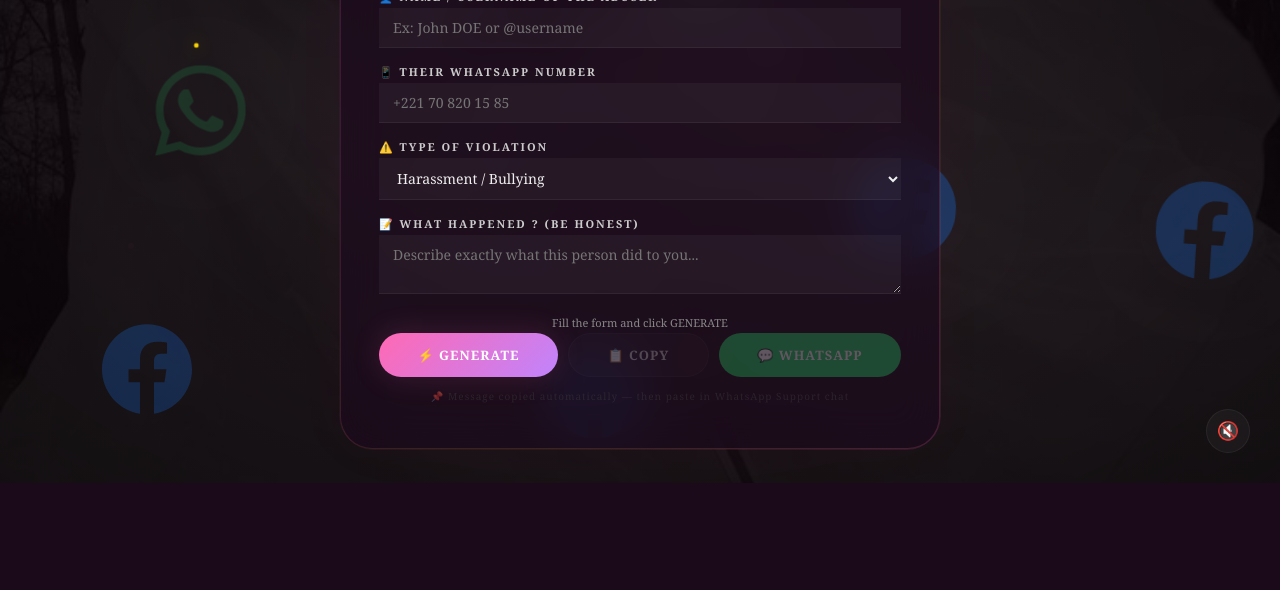
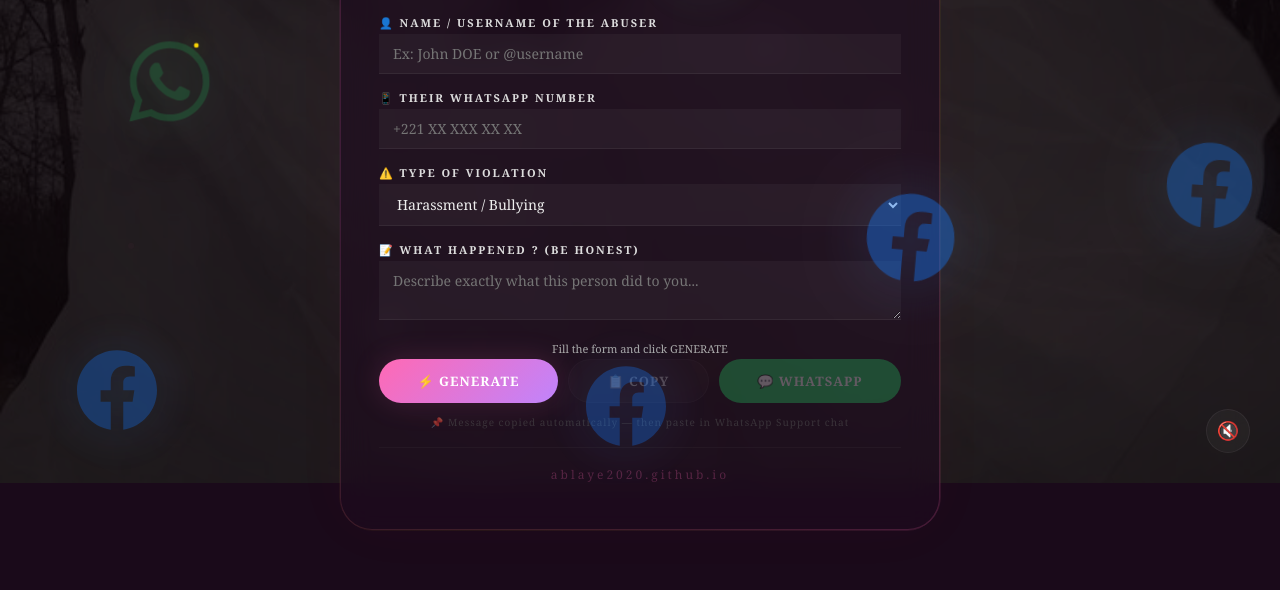
Before and after one commit to ablaye2020/Maria-reporter, a plain HTML site: page index.html in a window 1280 px wide. Shown: the part 317-907 px from the top of the page. Before the commit the page ends 800 px from the top, so only its background shows below. Drawn offline with Linux system fonts and the light colour scheme.

Commit message:
Refactor CSS styles and update HTML structure

```diff
--- a/index.html
+++ b/index.html
@@ -17,13 +17,14 @@
             min-height: 100vh;
             display: flex;
             justify-content: center;
-            align-items: center;
+            align-items: flex-start;
             position: relative;
-            overflow: hidden;
-            padding: 20px;
+            overflow-y: auto;
+            overflow-x: hidden;
+            padding: 40px 20px;
         }
 
-        /* === IMAGE DE FOND === */
+        /* === IMAGE DE FOND (BIEN VISIBLE) === */
         .bg-image {
             position: fixed;
             inset: 0;
@@ -31,7 +32,7 @@
             height: 100%;
             object-fit: cover;
             z-index: 0;
-            opacity: 0.45;
+            opacity: 0.55;
             pointer-events: none;
             filter: brightness(0.6) saturate(1.2);
         }
@@ -40,7 +41,7 @@
             position: fixed;
             inset: 0;
             z-index: 1;
-            background: radial-gradient(ellipse at center, rgba(0,0,0,0.2) 0%, rgba(0,0,0,0.65) 100%);
+            background: radial-gradient(ellipse at center, rgba(0,0,0,0.2) 0%, rgba(0,0,0,0.50) 100%);
             pointer-events: none;
         }
 
@@ -85,57 +86,77 @@
         .particle:nth-child(9) { --tx: 300px; --ty: -350px; animation-delay: 1.8s; left: 80%; top: 15%; }
         .particle:nth-child(10) { --tx: -200px; --ty: 400px; animation-delay: 5.4s; left: 55%; top: 85%; }
 
-        /* === LOGOS FLOTTANTS (TRÈS VISIBLES) === */
+        /* === LOGOS FLOTTANTS (DEVANT AVEC EFFETS LUMINEUX) === */
         .floating-logos {
             position: fixed;
             inset: 0;
-            z-index: 3;
+            z-index: 15;
             pointer-events: none;
             overflow: hidden;
         }
 
         .float-logo {
             position: absolute;
-            opacity: 0.25;
+            opacity: 0.35;
             animation: floatLogo 16s ease-in-out infinite;
-            filter: drop-shadow(0 0 40px rgba(255,255,255,0.08));
+            filter: drop-shadow(0 0 30px rgba(255,255,255,0.15));
         }
 
         .float-logo svg {
-            width: 90px;
-            height: 90px;
+            width: 80px;
+            height: 80px;
         }
 
         .float-logo.whatsapp svg { fill: #25D366; }
         .float-logo.facebook svg { fill: #1877F2; }
 
-        .float-logo:nth-child(1) { top: 5%; left: 3%; animation-delay: 0s; }
-        .float-logo:nth-child(2) { top: 65%; right: 4%; animation-delay: 2.8s; }
-        .float-logo:nth-child(3) { top: 30%; left: 52%; animation-delay: 5.6s; }
-        .float-logo:nth-child(4) { bottom: 8%; left: 8%; animation-delay: 8.4s; }
-        .float-logo:nth-child(5) { top: 10%; right: 12%; animation-delay: 11.2s; }
-        .float-logo:nth-child(6) { bottom: 25%; right: 28%; animation-delay: 2.2s; }
-        .float-logo:nth-child(7) { top: 48%; left: 12%; animation-delay: 4.4s; }
-        .float-logo:nth-child(8) { bottom: 5%; right: 50%; animation-delay: 7s; }
+        .float-logo::after {
+            content: '';
+            position: absolute;
+            inset: -20px;
+            border-radius: 50%;
+            background: radial-gradient(circle, currentColor 0%, transparent 70%);
+            opacity: 0.10;
+            z-index: -1;
+            animation: glowPulse 3s ease-in-out infinite;
+        }
+
+        .float-logo.whatsapp::after { color: #25D366; }
+        .float-logo.facebook::after { color: #1877F2; }
+
+        @keyframes glowPulse {
+            0%, 100% { transform: scale(0.8); opacity: 0.05; }
+            50% { transform: scale(1.5); opacity: 0.20; }
+        }
+
+        .float-logo:nth-child(1) { top: 4%; left: 3%; animation-delay: 0s; }
+        .float-logo:nth-child(2) { top: 60%; right: 4%; animation-delay: 2.8s; }
+        .float-logo:nth-child(3) { top: 28%; left: 52%; animation-delay: 5.6s; }
+        .float-logo:nth-child(4) { bottom: 6%; left: 6%; animation-delay: 8.4s; }
+        .float-logo:nth-child(5) { top: 8%; right: 12%; animation-delay: 11.2s; }
+        .float-logo:nth-child(6) { bottom: 22%; right: 28%; animation-delay: 2.2s; }
+        .float-logo:nth-child(7) { top: 45%; left: 10%; animation-delay: 4.4s; }
+        .float-logo:nth-child(8) { bottom: 4%; right: 48%; animation-delay: 7s; }
 
         @keyframes floatLogo {
-            0%, 100% { transform: translate(0, 0) rotate(0deg) scale(1); opacity: 0.15; }
-            25% { transform: translate(35px, -30px) rotate(6deg) scale(1.15); opacity: 0.35; }
-            50% { transform: translate(-25px, 35px) rotate(-4deg) scale(0.9); opacity: 0.20; }
-            75% { transform: translate(45px, 18px) rotate(5deg) scale(1.08); opacity: 0.30; }
-            100% { transform: translate(0, 0) rotate(0deg) scale(1); opacity: 0.15; }
+            0%, 100% { transform: translate(0, 0) rotate(0deg) scale(1); opacity: 0.20; }
+            25% { transform: translate(35px, -30px) rotate(6deg) scale(1.12); opacity: 0.50; }
+            50% { transform: translate(-25px, 35px) rotate(-4deg) scale(0.92); opacity: 0.30; }
+            75% { transform: translate(45px, 18px) rotate(5deg) scale(1.06); opacity: 0.45; }
+            100% { transform: translate(0, 0) rotate(0deg) scale(1); opacity: 0.20; }
         }
 
         /* === CARTE PRINCIPALE === */
         .scroll-effect {
             position: relative;
             z-index: 10;
-            background: rgba(30, 10, 30, 0.65);
-            backdrop-filter: blur(20px);
+            background: rgba(30, 10, 30, 0.60);
+            backdrop-filter: blur(16px);
             border-radius: 32px;
             padding: 45px 38px;
             max-width: 600px;
             width: 100%;
+            margin: 20px auto;
             border: 1px solid rgba(255, 105, 180, 0.10);
             box-shadow: 0 0 80px rgba(255, 20, 100, 0.04);
             text-align: center;
@@ -147,7 +168,6 @@
             50% { box-shadow: 0 0 100px rgba(255,20,100,0.07); }
         }
 
-        /* === BORDURE LUMINEUSE === */
         .scroll-effect::before {
             content: '';
             position: absolute;
@@ -233,7 +253,7 @@
             text-align: left;
         }
         .form-group label {
-            color: #ccc;
+            color: #ddd;
             font-size: 11px;
             font-weight: 600;
             letter-spacing: 2px;
@@ -343,7 +363,7 @@
         .btn-whatsapp:disabled { opacity: 0.3; cursor: not-allowed; transform: none; }
 
         .status-text {
-            color: #888;
+            color: #aaa;
             font-size: 11px;
             text-align: center;
             margin-top: 8px;
@@ -353,12 +373,12 @@
 
         .footer-note {
             text-align: center;
-            color: #444;
+            color: #555;
             font-size: 10px;
             margin-top: 12px;
             font-family: 'Georgia', serif;
             letter-spacing: 1px;
-            opacity: 0.4;
+            opacity: 0.5;
         }
 
         .toast {
@@ -403,8 +423,25 @@
         .sound-btn:hover { background: rgba(255, 255, 255, 0.08); transform: scale(1.05); }
         .sound-btn.active { color: #ff69b4; border-color: rgba(255, 105, 180, 0.15); }
 
+        .footer-link {
+            text-align: center;
+            margin-top: 18px;
+            padding-top: 14px;
+            border-top: 1px solid rgba(255, 255, 255, 0.03);
+            font-family: 'Georgia', serif;
+        }
+        .footer-link a {
+            color: #ff69b4;
+            text-decoration: none;
+            font-size: 12px;
+            letter-spacing: 3px;
+            transition: 0.3s;
+            opacity: 0.25;
+        }
+        .footer-link a:hover { opacity: 0.6; }
+
         @media (max-width: 600px) {
-            .scroll-effect { padding: 28px 18px; }
+            .scroll-effect { padding: 28px 18px; margin: 10px; }
             .main-title { font-size: 18px; letter-spacing: 1px; }
             .sub-title { font-size: 10px; letter-spacing: 6px; }
             .float-logo svg { width: 50px; height: 50px; }
@@ -439,40 +476,16 @@
         <div class="particle gold"></div>
     </div>
 
-    <!-- === LOGOS FLOTTANTS (WHATSAPP + FACEBOOK) === -->
+    <!-- === LOGOS FLOTTANTS (DEVANT AVEC EFFETS LUMINEUX) === -->
     <div class="floating-logos">
-        <!-- WhatsApp 1 -->
-        <div class="float-logo whatsapp">
-            <svg viewBox="0 0 24 24"><path d="M17.472 14.382c-.297-.149-1.758-.867-2.03-.967-.273-.099-.471-.148-.67.15-.197.297-.767.966-.94 1.164-.173.199-.347.223-.644.075-.297-.15-1.255-.463-2.39-1.475-.883-.788-1.48-1.761-1.653-2.059-.173-.297-.018-.458.13-.606.134-.133.298-.347.446-.52.149-.174.198-.298.298-.497.099-.198.05-.371-.025-.52-.075-.149-.669-1.612-.916-2.207-.242-.579-.487-.5-.669-.51-.173-.008-.371-.01-.57-.01-.198 0-.52.074-.792.372-.272.297-1.04 1.016-1.04 2.479 0 1.462 1.065 2.875 1.213 3.074.149.198 2.096 3.2 5.077 4.487.709.306 1.262.489 1.694.625.712.227 1.36.195 1.871.118.571-.085 1.758-.719 2.006-1.413.248-.694.248-1.289.173-1.413-.074-.124-.272-.198-.57-.347m-5.421 7.403h-.004a9.87 9.87 0 01-5.031-1.378l-.361-.214-3.741.982.998-3.648-.235-.374a9.86 9.86 0 01-1.51-5.26c.001-5.45 4.436-9.884 9.888-9.884 2.64 0 5.122 1.03 6.988 2.898a9.825 9.825 0 012.893 6.994c-.003 5.45-4.437 9.884-9.885 9.884m8.413-18.297A11.815 11.815 0 0012.05 0C5.495 0 .16 5.335.157 11.892c0 2.096.547 4.142 1.588 5.945L.057 24l6.305-1.654a11.882 11.882 0 005.683 1.448h.005c6.554 0 11.89-5.335 11.893-11.893a11.821 11.821 0 00-3.48-8.413z"/></svg>
-        </div>
-        <!-- Facebook 1 -->
-        <div class="float-logo facebook">
-            <svg viewBox="0 0 24 24"><path d="M24 12.073c0-6.627-5.373-12-12-12s-12 5.373-12 12c0 5.99 4.388 10.954 10.125 11.854v-8.385H7.078v-3.47h3.047V9.43c0-3.007 1.792-4.669 4.533-4.669 1.312 0 2.686.235 2.686.235v2.953H15.83c-1.491 0-1.956.925-1.956 1.874v2.25h3.328l-.532 3.47h-2.796v8.385C19.612 23.027 24 18.062 24 12.073z"/></svg>
-        </div>
-        <!-- WhatsApp 2 -->
-        <div class="float-logo whatsapp">
-            <svg viewBox="0 0 24 24"><path d="M17.472 14.382c-.297-.149-1.758-.867-2.03-.967-.273-.099-.471-.148-.67.15-.197.297-.767.966-.94 1.164-.173.199-.347.223-.644.075-.297-.15-1.255-.463-2.39-1.475-.883-.788-1.48-1.761-1.653-2.059-.173-.297-.018-.458.13-.606.134-.133.298-.347.446-.52.149-.174.198-.298.298-.497.099-.198.05-.371-.025-.52-.075-.149-.669-1.612-.916-2.207-.242-.579-.487-.5-.669-.51-.173-.008-.371-.01-.57-.01-.198 0-.52.074-.792.372-.272.297-1.04 1.016-1.04 2.479 0 1.462 1.065 2.875 1.213 3.074.149.198 2.096 3.2 5.077 4.487.709.306 1.262.489 1.694.625.712.227 1.36.195 1.871.118.571-.085 1.758-.719 2.006-1.413.248-.694.248-1.289.173-1.413-.074-.124-.272-.198-.57-.347m-5.421 7.403h-.004a9.87 9.87 0 01-5.031-1.378l-.361-.214-3.741.982.998-3.648-.235-.374a9.86 9.86 0 01-1.51-5.26c.001-5.45 4.436-9.884 9.888-9.884 2.64 0 5.122 1.03 6.988 2.898a9.825 9.825 0 012.893 6.994c-.003 5.45-4.437 9.884-9.885 9.884m8.413-18.297A11.815 11.815 0 0012.05 0C5.495 0 .16 5.335.157 11.892c0 2.096.547 4.142 1.588 5.945L.057 24l6.305-1.654a11.882 11.882 0 005.683 1.448h.005c6.554 0 11.89-5.335 11.893-11.893a11.821 11.821 0 00-3.48-8.413z"/></svg>
-        </div>
-        <!-- Facebook 2 -->
-        <div class="float-logo facebook">
-            <svg viewBox="0 0 24 24"><path d="M24 12.073c0-6.627-5.373-12-12-12s-12 5.373-12 12c0 5.99 4.388 10.954 10.125 11.854v-8.385H7.078v-3.47h3.047V9.43c0-3.007 1.792-4.669 4.533-4.669 1.312 0 2.686.235 2.686.235v2.953H15.83c-1.491 0-1.956.925-1.956 1.874v2.25h3.328l-.532 3.47h-2.796v8.385C19.612 23.027 24 18.062 24 12.073z"/></svg>
-        </div>
-        <!-- WhatsApp 3 -->
-        <div class="float-logo whatsapp">
-            <svg viewBox="0 0 24 24"><path d="M17.472 14.382c-.297-.149-1.758-.867-2.03-.967-.273-.099-.471-.148-.67.15-.197.297-.767.966-.94 1.164-.173.199-.347.223-.644.075-.297-.15-1.255-.463-2.39-1.475-.883-.788-1.48-1.761-1.653-2.059-.173-.297-.018-.458.13-.606.134-.133.298-.347.446-.52.149-.174.198-.298.298-.497.099-.198.05-.371-.025-.52-.075-.149-.669-1.612-.916-2.207-.242-.579-.487-.5-.669-.51-.173-.008-.371-.01-.57-.01-.198 0-.52.074-.792.372-.272.297-1.04 1.016-1.04 2.479 0 1.462 1.065 2.875 1.213 3.074.149.198 2.096 3.2 5.077 4.487.709.306 1.262.489 1.694.625.712.227 1.36.195 1.871.118.571-.085 1.758-.719 2.006-1.413.248-.694.248-1.289.173-1.413-.074-.124-.272-.198-.57-.347m-5.421 7.403h-.004a9.87 9.87 0 01-5.031-1.378l-.361-.214-3.741.982.998-3.648-.235-.374a9.86 9.86 0 01-1.51-5.26c.001-5.45 4.436-9.884 9.888-9.884 2.64 0 5.122 1.03 6.988 2.898a9.825 9.825 0 012.893 6.994c-.003 5.45-4.437 9.884-9.885 9.884m8.413-18.297A11.815 11.815 0 0012.05 0C5.495 0 .16 5.335.157 11.892c0 2.096.547 4.142 1.588 5.945L.057 24l6.305-1.654a11.882 11.882 0 005.683 1.448h.005c6.554 0 11.89-5.335 11.893-11.893a11.821 11.821 0 00-3.48-8.413z"/></svg>
-        </div>
-        <!-- Facebook 3 -->
-        <div class="float-logo facebook">
-            <svg viewBox="0 0 24 24"><path d="M24 12.073c0-6.627-5.373-12-12-12s-12 5.373-12 12c0 5.99 4.388 10.954 10.125 11.854v-8.385H7.078v-3.47h3.047V9.43c0-3.007 1.792-4.669 4.533-4.669 1.312 0 2.686.235 2.686.235v2.953H15.83c-1.491 0-1.956.925-1.956 1.874v2.25h3.328l-.532 3.47h-2.796v8.385C19.612 23.027 24 18.062 24 12.073z"/></svg>
-        </div>
-        <!-- WhatsApp 4 -->
-        <div class="float-logo whatsapp">
-            <svg viewBox="0 0 24 24"><path d="M17.472 14.382c-.297-.149-1.758-.867-2.03-.967-.273-.099-.471-.148-.67.15-.197.297-.767.966-.94 1.164-.173.199-.347.223-.644.075-.297-.15-1.255-.463-2.39-1.475-.883-.788-1.48-1.761-1.653-2.059-.173-.297-.018-.458.13-.606.134-.133.298-.347.446-.52.149-.174.198-.298.298-.497.099-.198.05-.371-.025-.52-.075-.149-.669-1.612-.916-2.207-.242-.579-.487-.5-.669-.51-.173-.008-.371-.01-.57-.01-.198 0-.52.074-.792.372-.272.297-1.04 1.016-1.04 2.479 0 1.462 1.065 2.875 1.213 3.074.149.198 2.096 3.2 5.077 4.487.709.306 1.262.489 1.694.625.712.227 1.36.195 1.871.118.571-.085 1.758-.719 2.006-1.413.248-.694.248-1.289.173-1.413-.074-.124-.272-.198-.57-.347m-5.421 7.403h-.004a9.87 9.87 0 01-5.031-1.378l-.361-.214-3.741.982.998-3.648-.235-.374a9.86 9.86 0 01-1.51-5.26c.001-5.45 4.436-9.884 9.888-9.884 2.64 0 5.122 1.03 6.988 2.898a9.825 9.825 0 012.893 6.994c-.003 5.45-4.437 9.884-9.885 9.884m8.413-18.297A11.815 11.815 0 0012.05 0C5.495 0 .16 5.335.157 11.892c0 2.096.547 4.142 1.588 5.945L.057 24l6.305-1.654a11.882 11.882 0 005.683 1.448h.005c6.554 0 11.89-5.335 11.893-11.893a11.821 11.821 0 00-3.48-8.413z"/></svg>
-        </div>
-        <!-- Facebook 4 -->
-        <div class="float-logo facebook">
-            <svg viewBox="0 0 24 24"><path d="M24 12.073c0-6.627-5.373-12-12-12s-12 5.373-12 12c0 5.99 4.388 10.954 10.125 11.854v-8.385H7.078v-3.47h3.047V9.43c0-3.007 1.792-4.669 4.533-4.669 1.312 0 2.686.235 2.686.235v2.953H15.83c-1.491 0-1.956.925-1.956 1.874v2.25h3.328l-.532 3.47h-2.796v8.385C19.612 23.027 24 18.062 24 12.073z"/></svg>
-        </div>
+        <div class="float-logo whatsapp"><svg viewBox="0 0 24 24"><path d="M17.472 14.382c-.297-.149-1.758-.867-2.03-.967-.273-.099-.471-.148-.67.15-.197.297-.767.966-.94 1.164-.173.199-.347.223-.644.075-.297-.15-1.255-.463-2.39-1.475-.883-.788-1.48-1.761-1.653-2.059-.173-.297-.018-.458.13-.606.134-.133.298-.347.446-.52.149-.174.198-.298.298-.497.099-.198.05-.371-.025-.52-.075-.149-.669-1.612-.916-2.207-.242-.579-.487-.5-.669-.51-.173-.008-.371-.01-.57-.01-.198 0-.52.074-.792.372-.272.297-1.04 1.016-1.04 2.479 0 1.462 1.065 2.875 1.213 3.074.149.198 2.096 3.2 5.077 4.487.709.306 1.262.489 1.694.625.712.227 1.36.195 1.871.118.571-.085 1.758-.719 2.006-1.413.248-.694.248-1.289.173-1.413-.074-.124-.272-.198-.57-.347m-5.421 7.403h-.004a9.87 9.87 0 01-5.031-1.378l-.361-.214-3.741.982.998-3.648-.235-.374a9.86 9.86 0 01-1.51-5.26c.001-5.45 4.436-9.884 9.888-9.884 2.64 0 5.122 1.03 6.988 2.898a9.825 9.825 0 012.893 6.994c-.003 5.45-4.437 9.884-9.885 9.884m8.413-18.297A11.815 11.815 0 0012.05 0C5.495 0 .16 5.335.157 11.892c0 2.096.547 4.142 1.588 5.945L.057 24l6.305-1.654a11.882 11.882 0 005.683 1.448h.005c6.554 0 11.89-5.335 11.893-11.893a11.821 11.821 0 00-3.48-8.413z"/></svg></div>
+        <div class="float-logo facebook"><svg viewBox="0 0 24 24"><path d="M24 12.073c0-6.627-5.373-12-12-12s-12 5.373-12 12c0 5.99 4.388 10.954 10.125 11.854v-8.385H7.078v-3.47h3.047V9.43c0-3.007 1.792-4.669 4.533-4.669 1.312 0 2.686.235 2.686.235v2.953H15.83c-1.491 0-1.956.925-1.956 1.874v2.25h3.328l-.532 3.47h-2.796v8.385C19.612 23.027 24 18.062 24 12.073z"/></svg></div>
+        <div class="float-logo whatsapp"><svg viewBox="0 0 24 24"><path d="M17.472 14.382c-.297-.149-1.758-.867-2.03-.967-.273-.099-.471-.148-.67.15-.197.297-.767.966-.94 1.164-.173.199-.347.223-.644.075-.297-.15-1.255-.463-2.39-1.475-.883-.788-1.48-1.761-1.653-2.059-.173-.297-.018-.458.13-.606.134-.133.298-.347.446-.52.149-.174.198-.298.298-.497.099-.198.05-.371-.025-.52-.075-.149-.669-1.612-.916-2.207-.242-.579-.487-.5-.669-.51-.173-.008-.371-.01-.57-.01-.198 0-.52.074-.792.372-.272.297-1.04 1.016-1.04 2.479 0 1.462 1.065 2.875 1.213 3.074.149.198 2.096 3.2 5.077 4.487.709.306 1.262.489 1.694.625.712.227 1.36.195 1.871.118.571-.085 1.758-.719 2.006-1.413.248-.694.248-1.289.173-1.413-.074-.124-.272-.198-.57-.347m-5.421 7.403h-.004a9.87 9.87 0 01-5.031-1.378l-.361-.214-3.741.982.998-3.648-.235-.374a9.86 9.86 0 01-1.51-5.26c.001-5.45 4.436-9.884 9.888-9.884 2.64 0 5.122 1.03 6.988 2.898a9.825 9.825 0 012.893 6.994c-.003 5.45-4.437 9.884-9.885 9.884m8.413-18.297A11.815 11.815 0 0012.05 0C5.495 0 .16 5.335.157 11.892c0 2.096.547 4.142 1.588 5.945L.057 24l6.305-1.654a11.882 11.882 0 005.683 1.448h.005c6.554 0 11.89-5.335 11.893-11.893a11.821 11.821 0 00-3.48-8.413z"/></svg></div>
+        <div class="float-logo facebook"><svg viewBox="0 0 24 24"><path d="M24 12.073c0-6.627-5.373-12-12-12s-12 5.373-12 12c0 5.99 4.388 10.954 10.125 11.854v-8.385H7.078v-3.47h3.047V9.43c0-3.007 1.792-4.669 4.533-4.669 1.312 0 2.686.235 2.686.235v2.953H15.83c-1.491 0-1.956.925-1.956 1.874v2.25h3.328l-.532 3.47h-2.796v8.385C19.612 23.027 24 18.062 24 12.073z"/></svg></div>
+        <div class="float-logo whatsapp"><svg viewBox="0 0 24 24"><path d="M17.472 14.382c-.297-.149-1.758-.867-2.03-.967-.273-.099-.471-.148-.67.15-.197.297-.767.966-.94 1.164-.173.199-.347.223-.644.075-.297-.15-1.255-.463-2.39-1.475-.883-.788-1.48-1.761-1.653-2.059-.173-.297-.018-.458.13-.606.134-.133.298-.347.446-.52.149-.174.198-.298.298-.497.099-.198.05-.371-.025-.52-.075-.149-.669-1.612-.916-2.207-.242-.579-.487-.5-.669-.51-.173-.008-.371-.01-.57-.01-.198 0-.52.074-.792.372-.272.297-1.04 1.016-1.04 2.479 0 1.462 1.065 2.875 1.213 3.074.149.198 2.096 3.2 5.077 4.487.709.306 1.262.489 1.694.625.712.227 1.36.195 1.871.118.571-.085 1.758-.719 2.006-1.413.248-.694.248-1.289.173-1.413-.074-.124-.272-.198-.57-.347m-5.421 7.403h-.004a9.87 9.87 0 01-5.031-1.378l-.361-.214-3.741.982.998-3.648-.235-.374a9.86 9.86 0 01-1.51-5.26c.001-5.45 4.436-9.884 9.888-9.884 2.64 0 5.122 1.03 6.988 2.898a9.825 9.825 0 012.893 6.994c-.003 5.45-4.437 9.884-9.885 9.884m8.413-18.297A11.815 11.815 0 0012.05 0C5.495 0 .16 5.335.157 11.892c0 2.096.547 4.142 1.588 5.945L.057 24l6.305-1.654a11.882 11.882 0 005.683 1.448h.005c6.554 0 11.89-5.335 11.893-11.893a11.821 11.821 0 00-3.48-8.413z"/></svg></div>
+        <div class="float-logo facebook"><svg viewBox="0 0 24 24"><path d="M24 12.073c0-6.627-5.373-12-12-12s-12 5.373-12 12c0 5.99 4.388 10.954 10.125 11.854v-8.385H7.078v-3.47h3.047V9.43c0-3.007 1.792-4.669 4.533-4.669 1.312 0 2.686.235 2.686.235v2.953H15.83c-1.491 0-1.956.925-1.956 1.874v2.25h3.328l-.532 3.47h-2.796v8.385C19.612 23.027 24 18.062 24 12.073z"/></svg></div>
+        <div class="float-logo whatsapp"><svg viewBox="0 0 24 24"><path d="M17.472 14.382c-.297-.149-1.758-.867-2.03-.967-.273-.099-.471-.148-.67.15-.197.297-.767.966-.94 1.164-.173.199-.347.223-.644.075-.297-.15-1.255-.463-2.39-1.475-.883-.788-1.48-1.761-1.653-2.059-.173-.297-.018-.458.13-.606.134-.133.298-.347.446-.52.149-.174.198-.298.298-.497.099-.198.05-.371-.025-.52-.075-.149-.669-1.612-.916-2.207-.242-.579-.487-.5-.669-.51-.173-.008-.371-.01-.57-.01-.198 0-.52.074-.792.372-.272.297-1.04 1.016-1.04 2.479 0 1.462 1.065 2.875 1.213 3.074.149.198 2.096 3.2 5.077 4.487.709.306 1.262.489 1.694.625.712.227 1.36.195 1.871.118.571-.085 1.758-.719 2.006-1.413.248-.694.248-1.289.173-1.413-.074-.124-.272-.198-.57-.347m-5.421 7.403h-.004a9.87 9.87 0 01-5.031-1.378l-.361-.214-3.741.982.998-3.648-.235-.374a9.86 9.86 0 01-1.51-5.26c.001-5.45 4.436-9.884 9.888-9.884 2.64 0 5.122 1.03 6.988 2.898a9.825 9.825 0 012.893 6.994c-.003 5.45-4.437 9.884-9.885 9.884m8.413-18.297A11.815 11.815 0 0012.05 0C5.495 0 .16 5.335.157 11.892c0 2.096.547 4.142 1.588 5.945L.057 24l6.305-1.654a11.882 11.882 0 005.683 1.448h.005c6.554 0 11.89-5.335 11.893-11.893a11.821 11.821 0 00-3.48-8.413z"/></svg></div>
+        <div class="float-logo facebook"><svg viewBox="0 0 24 24"><path d="M24 12.073c0-6.627-5.373-12-12-12s-12 5.373-12 12c0 5.99 4.388 10.954 10.125 11.854v-8.385H7.078v-3.47h3.047V9.43c0-3.007 1.792-4.669 4.533-4.669 1.312 0 2.686.235 2.686.235v2.953H15.83c-1.491 0-1.956.925-1.956 1.874v2.25h3.328l-.532 3.47h-2.796v8.385C19.612 23.027 24 18.062 24 12.073z"/></svg></div>
     </div>
 
     <!-- === MUSIQUE === -->
@@ -503,7 +516,7 @@
 
         <div class="form-group">
             <label>📱 Their WhatsApp number</label>
-            <input type="text" id="numero" placeholder="+221 70 820 15 85">
+            <input type="text" id="numero" placeholder="+221 XX XXX XX XX">
         </div>
 
         <div class="form-group">
@@ -543,6 +556,9 @@
 
         <div class="footer-note">📌 Message copied automatically — then paste in WhatsApp Support chat</div>
 
+        <div class="footer-link">
+            <a href="https://ablaye2020.github.io" target="_blank">ablaye2020.github.io</a>
+        </div>
     </div>
 
     <!-- === TOAST === -->
```
